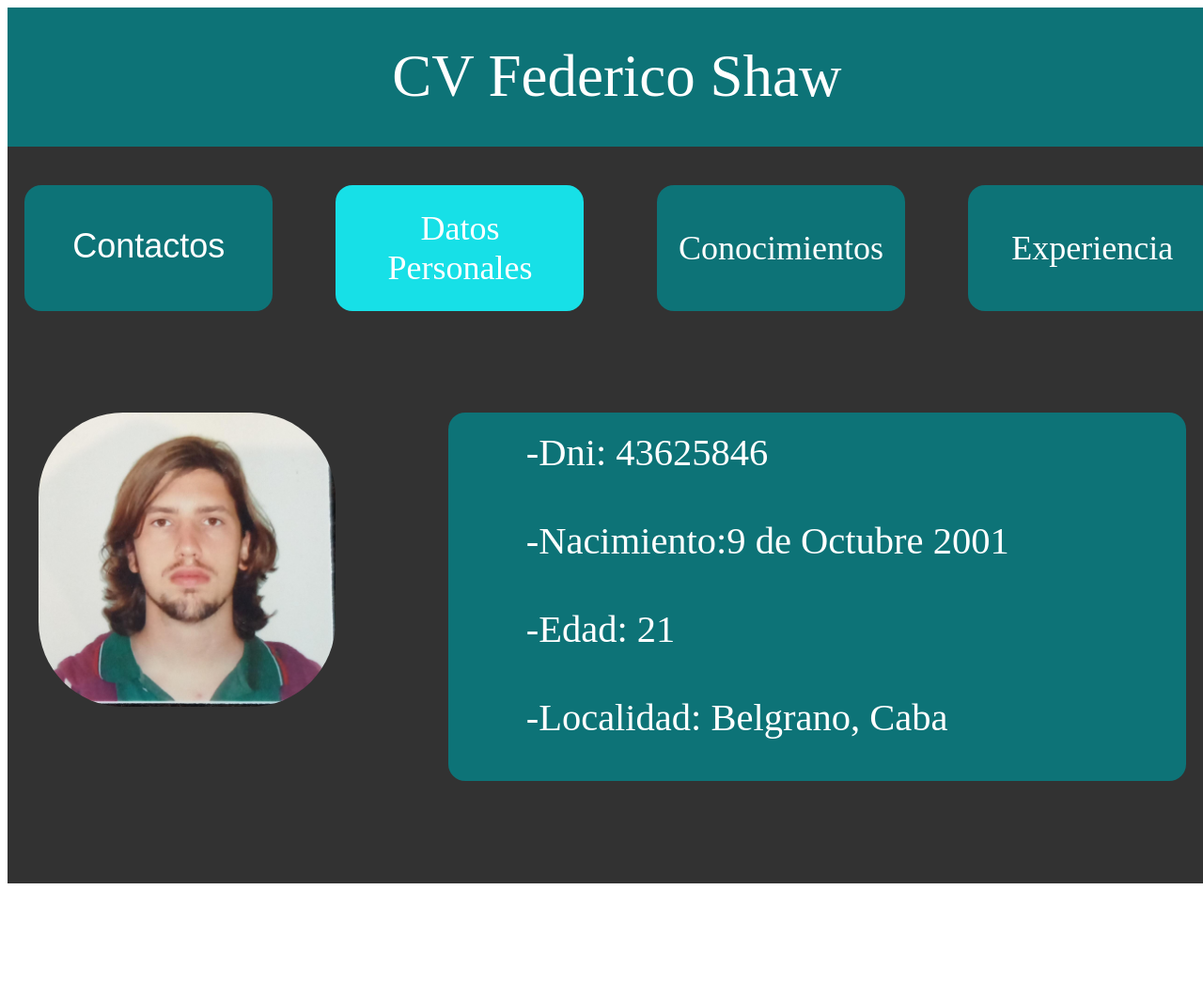
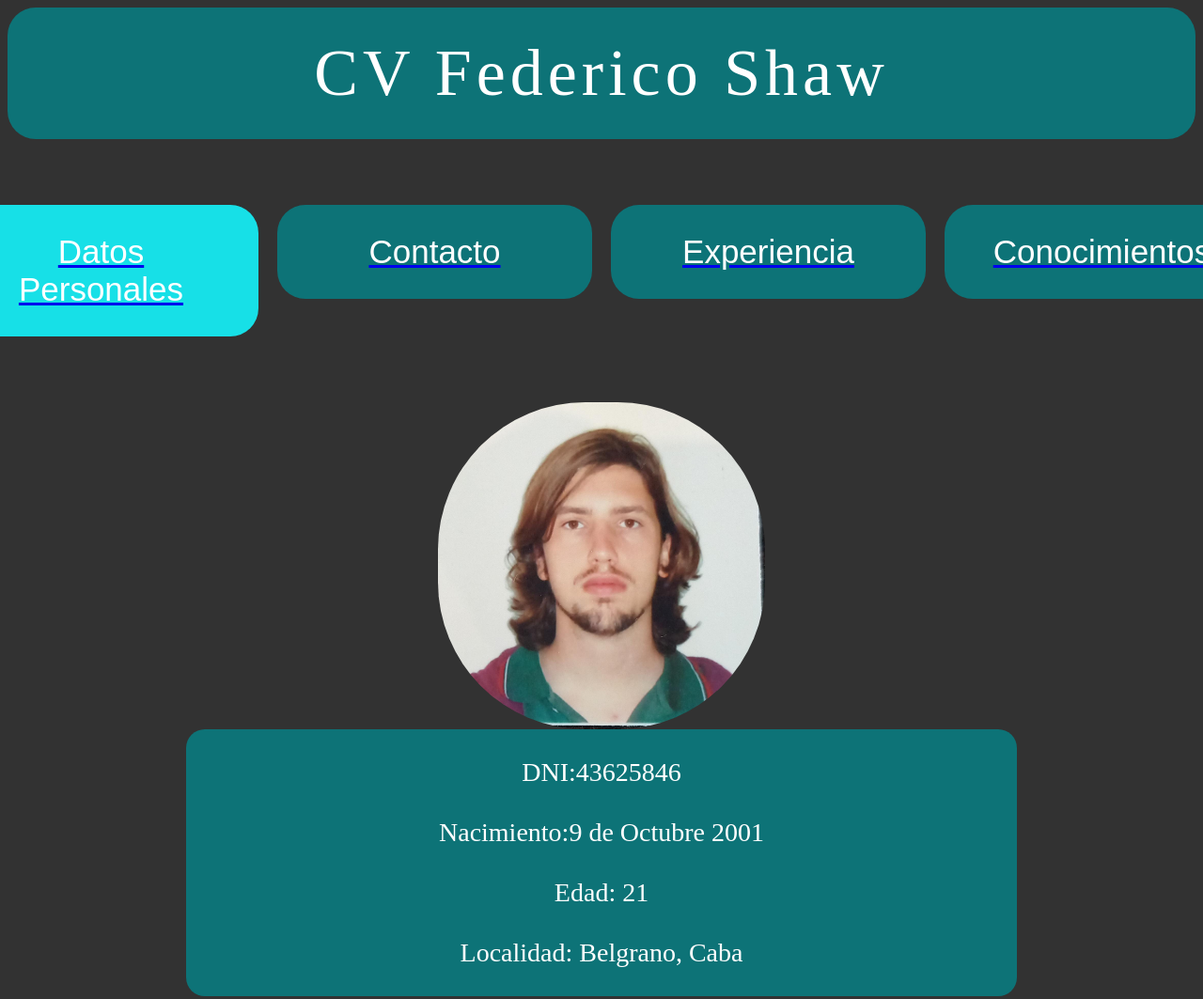
Before and after one commit to Agustinis20/SitioEquipo6, a plain HTML site: page CV Federico Shaw/index.html in a window 1280 px wide. Shown: the top 1063 px of the page at 94% size. Before the commit the page ends 948 px from the top, so only its background shows below. Drawn offline with Linux system fonts and the light colour scheme; a web font is replaced by a local one.

Commit message:
Add files via upload

```diff
--- a/CV Federico Shaw/estilos.css
+++ b/CV Federico Shaw/estilos.css
@@ -1,160 +1,71 @@
-.archivo{
-   zoom: 90%;
-}
-
+body{
+  background: #323232;
+  }
 .datos, .datos * {
    box-sizing: border-box;
    }
-.fondo {
-  background: #323232;
-   width: 1480px;
-   height: 1035px;
-   position: relative;
-   overflow: hidden;
+
+nav{
+  margin: 20px;
+  display: flex;
+  flex-wrap: wrap-reverse;
+  flex-direction: row;
+  justify-content: center;
+  flex-direction: row-reverse;
   }
 
-.contactos-boton {
-  background: #0D7377;
-   border-radius: 20px;
-   width: 293px;
-   height: 149px;
-   position: absolute;
-   left: 20px;
-  top: 210px;
+ul{
+  display: flex;
+  list-style-type: none;
+  flex-direction: row-reverse;
+  margin: 30px;
+  padding: 10px;
   }
 
-.contactos-texto {
-  color: #ffffff;
-   text-align: center;
-   font: 400 40px 'IM FELL Double Pica SC', sans-serif;
-   position: absolute;
-   left: 51.08px;
-  top: 258.91px;
-   width: 231.74px;
-   display: flex;
-  align-items: center;
-  justify-content: center}
-
-.conocimientos-fondo {
+.boton{
   background: #0D7377;
-   border-radius: 20px;
-   width: 293px;
-   height: 149px;
-   position: absolute;
-   left: 768px;
-  top: 210px;
+    width: 275px;
+    margin: 100px;
+  color: #FFFFFF;
+  font: 35px 'IM FELL Double Pica SC', sans-serif;
+  padding: 30px;
+  margin: 10px;
+  text-align: center;
+  border-radius: 30px;
   }
 
-.conocimientos-texto {
+
+.texto{
+  background: #0d7377;
+    border-radius: 20px;
+    margin-left: 15%;
+    margin-right: 15%;
   color: #ffffff;
-   text-align: center;
-   font: 400 40px 'IM FELL Double Pica SC', 'IM FELL Double Pica SC';
-   position: absolute;
-   left: 783.09px;
-  top: 240.91px;
-   width: 262.81px;
-   height: 87.18px;
-   display: flex;
-  align-items: center;
-  justify-content: center}
-
-.experiencia-fondo {
-  background: #0D7377;
-   border-radius: 20px;
-   width: 293px;
-   height: 149px;
-   position: absolute;
-   left: 1136px;
-  top: 210px;
-  }
-
-.experiencia-texto {
-  color: #ffffff;
-   text-align: center;
-   font: 400 40px 'IM FELL Double Pica SC', 'IM FELL Double Pica SC';
-   position: absolute;
-   left: 1151.09px;
-  top: 240.91px;
-   width: 262.81px;
-   height: 87.18px;
-   display: flex;
-  align-items: center;
-  justify-content: center}
-
-.datos-personales {
-   background: #0D7377;
-   border-radius: 20px;
-   width: 293px;
-   height: 149px;
-   position: absolute;
-   left: 388px;
-  top: 210px;
-  }
-
-.datos-personales-texto {
-  color: #ffffff;
-   text-align: center;
-   font: 400 40px 'IM FELL Double Pica SC', 'IM FELL Double Pica SC';
-   position: absolute;
-   left: 419.08px;
-  top: 240.91px;
-   width: 231.74px;
-   height: 87.18px;
-   display: flex;
-  align-items: center;
-  justify-content: center}
-
-.texto-fondo {
-  background: #0d7377;
-   border-radius: 20px;
-   width: 872px;
-   height: 435px;
-   position: absolute;
-   left: 521px;
-  top: 479px;
-  }
-
-.texto {
-  color: #ffffff;
-   text-align: left;
-   font: 400 45px 'IM FELL Double Pica SC', 'IM FELL Double Pica SC';
-   position: absolute;
-   left: 613px;
-  top: 500px;
-   width: 690px;
-   height: 268px;
+  text-align: center;
+  font: 28px 'IM FELL Double Pica SC', 'IM FELL Double Pica SC';
+  padding: 30px;
   }
 
 .foto{
-  border-radius: 100px;
-   width: 351px;
-   height: 348px;
-   position: absolute;
-   left: 37px;
-  top: 479px;
+  border-radius: 45%;
+  width: 348px;
+  height: 348px;
+  text-align: center;
+  display: block;
+  margin-left: auto;
+  margin-right: auto;
   }
 
-.fondo-titulo {
+
+.titulo{
   background: #0d7377;
-   width: 1440px;
-   height: 164px;
-   position: absolute;
-   left: 0px;
-  top: 0px;
-  }
-
-.texto-titulo {
-  color: #ffffff;
-   text-align: center;
-   font: 400 70px 'IM FELL Double Pica SC', 'IM FELL Double Pica SC';
-   position: absolute;
-   left: 427px;
-  top: 41px;
-   width: 587px;
-   height: 82px;
-   display: flex;
-  align-items: center;
-  justify-content: center}
+  color: #FFFFFF;
+  font: 70px 'IM FELL Double Pica SC', 'IM FELL Double Pica SC';
+  text-align: center;
+  border-radius: 30px;
+  padding: 30px;
+  letter-spacing: 5px;
+}
 
 @font-face {
    color: #ffffff;
@@ -163,3 +74,15 @@
    font-style: normal;
    font-weight: normal;
 }
+
+@media (max-width: 768px){
+
+  ul{
+    flex-direction: column-reverse;
+  }
+
+  .foto{
+    width: 70%;
+    align-self: center;
+  }
+}
--- a/CV Federico Shaw/index.html
+++ b/CV Federico Shaw/index.html
@@ -11,34 +11,25 @@
   <link href="https://fonts.googleapis.com/css2?family=Bahiana&family=IM+Fell+Double+Pica+SC&display=swap" rel="stylesheet">
 </head>
 <body>
-  <div class="archivo">
-  <div class="fondo" >
-    <a href="Contacto.html">
-      <div class="contactos-boton" ></div>
-      <div class="contactos-texto" > Contactos</div>
-    </a>
-    <a href="Conocimientos.html">
-      <div class="conocimientos-fondo" ></div>
-      <div class="conocimientos-texto" >Conocimientos</div>
-    </a>
-    <a href="Experiencia.html">
-      <div class="experiencia-fondo" ></div>
-      <div class="experiencia-texto" >Experiencia </div>
-    </a>
-    <a href="index.html">
-      <div class="datos-personales" style="background-color:#17e0e7"></div>
-      <div class="datos-personales-texto" >Datos Personales</div>
-    </a>
-    <div class="texto-fondo" >
-    </div>
-    <div class="texto" >
-    -Dni: 43625846<br/><br/>-Nacimiento:9 de Octubre 2001<br/><br/>-Edad: 21<br/><br/>-Localidad: Belgrano, Caba </div>
-    <img class="foto" src="Datos\foto.jpeg" />
-    <div class="fondo-titulo" >
-    </div>
-    <div class="texto-titulo" >
+<header>
+  <div class="titulo" >
     CV Federico Shaw </div>
-    </div>
-    </div>
+  <nav>
+    <ul>
+      <li><a href="Conocimientos.html"><div class="boton">Conocimientos</div></a></li>
+      <li><a href="Experiencia.html"><div class="boton">Experiencia</div></a></li>
+      <li><a href="Contacto.html"><div class="boton">Contacto</div></a></li>
+      <li><a href="index.html"><div class="boton" style="background-color:#17e0e7">Datos Personales</div></a></li>
+    </ul>
+  </nav>
+</header>
+
+  <main>
+  <img class="foto" src="Datos\foto.jpeg" />
+  <div class="texto">
+  <span>DNI:43625846<br><br>Nacimiento:9 de Octubre 2001<br><br>Edad: 21<br><br>Localidad: Belgrano, Caba </span>
+
+  </main></div>
+
 </body>
 </html>
```
Also changed, not shown: CV Federico Shaw/Conocimientos.html (+19 -26 lines), CV Federico Shaw/Contacto.html (+19 -26 lines), CV Federico Shaw/Experiencia.html (+19 -26 lines), 1 other file.
